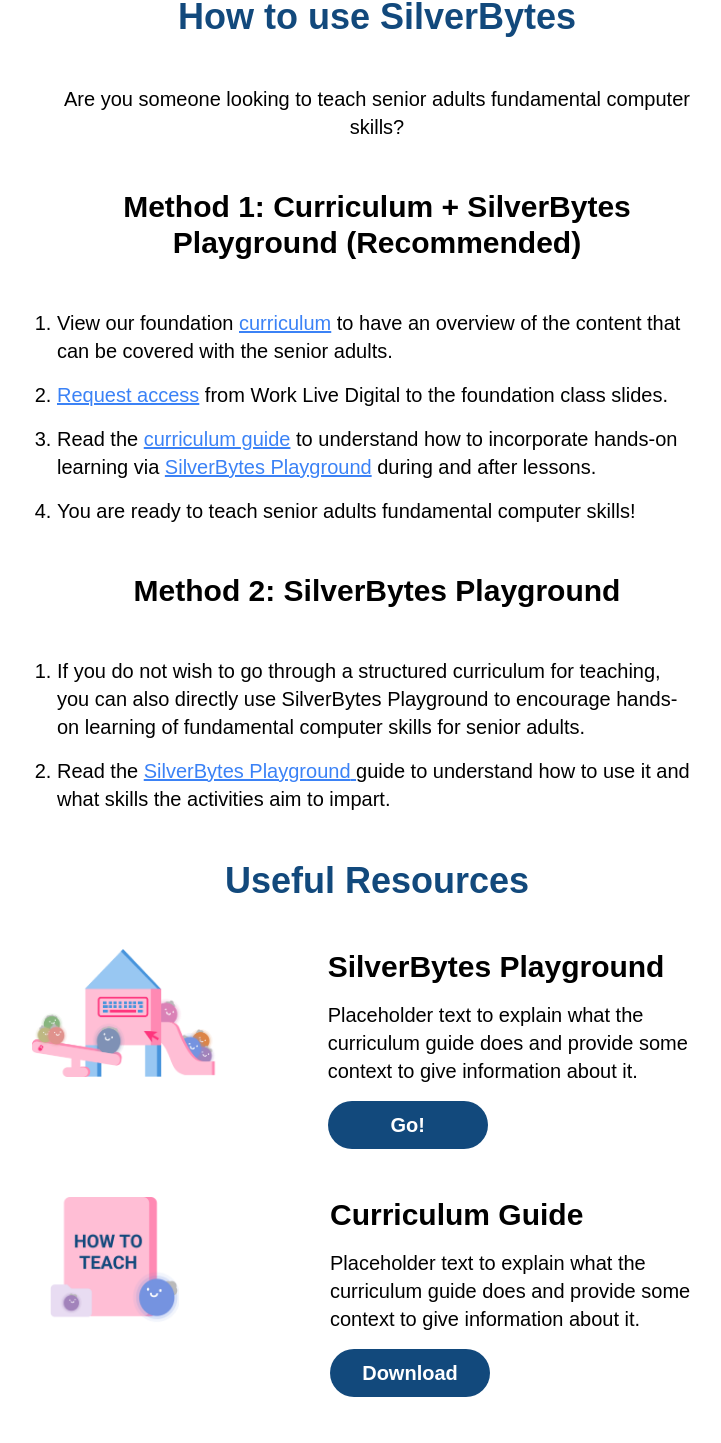
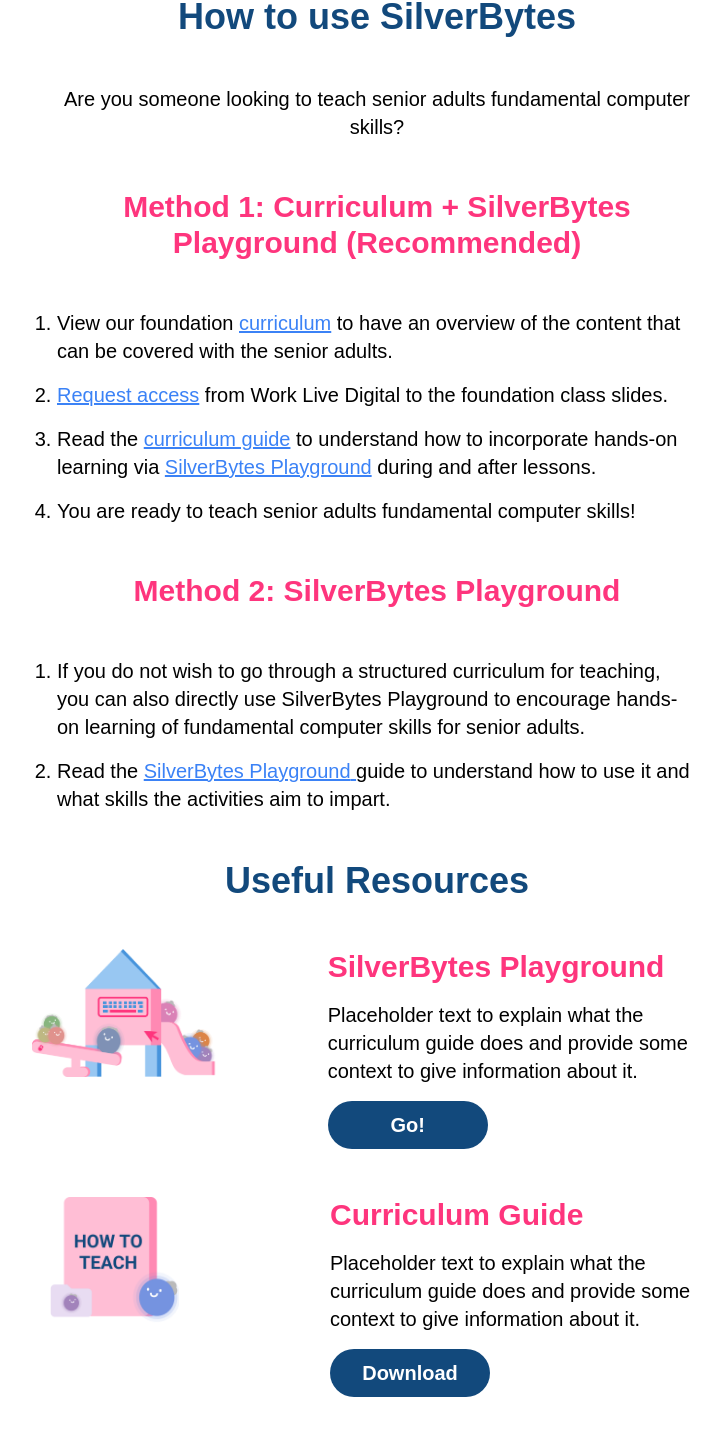
Before and after one commit to eugenetangkj/computereasylah, a Next.js app: page /Landing in a window 1280 px wide. Shown: the part 1483-2926 px from the top of the page, without its empty margins (263-984 px from the left). Built offline with nearby package versions, Linux system fonts and the light colour scheme.

Commit message:
update color

```diff
--- a/pages/Landing.tsx
+++ b/pages/Landing.tsx
@@ -29,7 +29,7 @@ const Resource = (props) => {
       </div>
 
       <div className="text-left w-1/3">
-        <h2 className="text-3xl text-pink font-bold">{title}</h2>
+        <h2 className="text-3xl text-accent-pink font-bold">{title}</h2>
         <p className="text-dark-gray my-4 text-xl">{text}</p>
         <NextLink href={link}>
           <button className="w-40 h-12 bg-dark-blue rounded-3xl text-white font-semibold text-xl">
@@ -69,7 +69,7 @@ const Landing = () => {
         />
 
         <div className="text-text text-left w-1/2">
-          <p className="text-pink text-3xl text-center font-semibold p-12">
+          <p className="text-accent-pink text-3xl text-center font-semibold p-12">
             Method 1: Curriculum + SilverBytes Playground (Recommended)
           </p>
           <ol className="list-decimal space-y-4 text-dark-gray text-xl">
@@ -100,7 +100,7 @@ const Landing = () => {
             </li>
             <li>You are ready to teach senior adults fundamental computer skills!</li>
           </ol>
-          <p className="text-pink text-3xl text-center font-semibold p-12">
+          <p className="text-accent-pink text-3xl text-center font-semibold p-12">
             Method 2: SilverBytes Playground
           </p>
           <ol className="list-decimal space-y-4 text-dark-gray text-xl">
--- a/tailwind.config.ts
+++ b/tailwind.config.ts
@@ -19,7 +19,7 @@ const config: Config = {
         "accent-blue": "#4794DC",
         "light-blue": "#98C7F2",
         "normal-text": "#595959",
-        "bright-pink": "#FE357D",
+        "accent-pink": "#FE357D",
         "pale-pink": "#FF89B3",
         "light-pink": "#FFBED5",
       },
```
